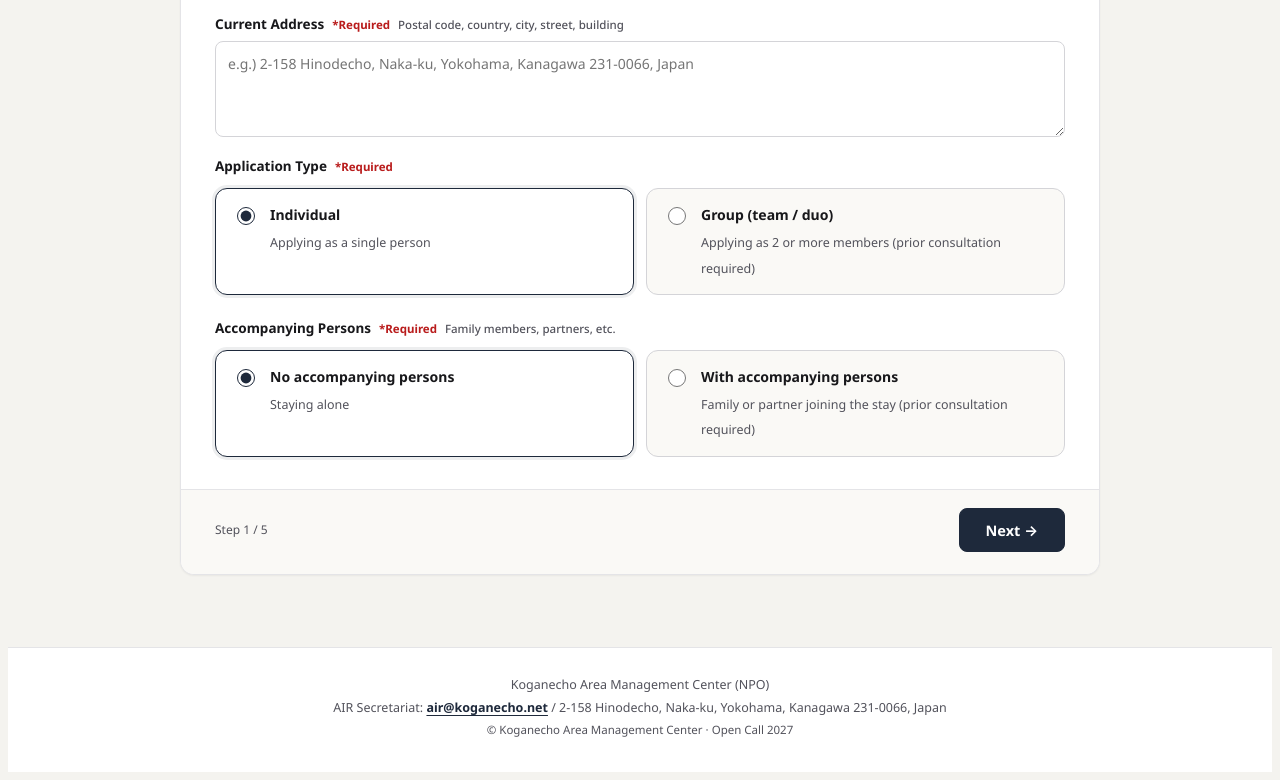
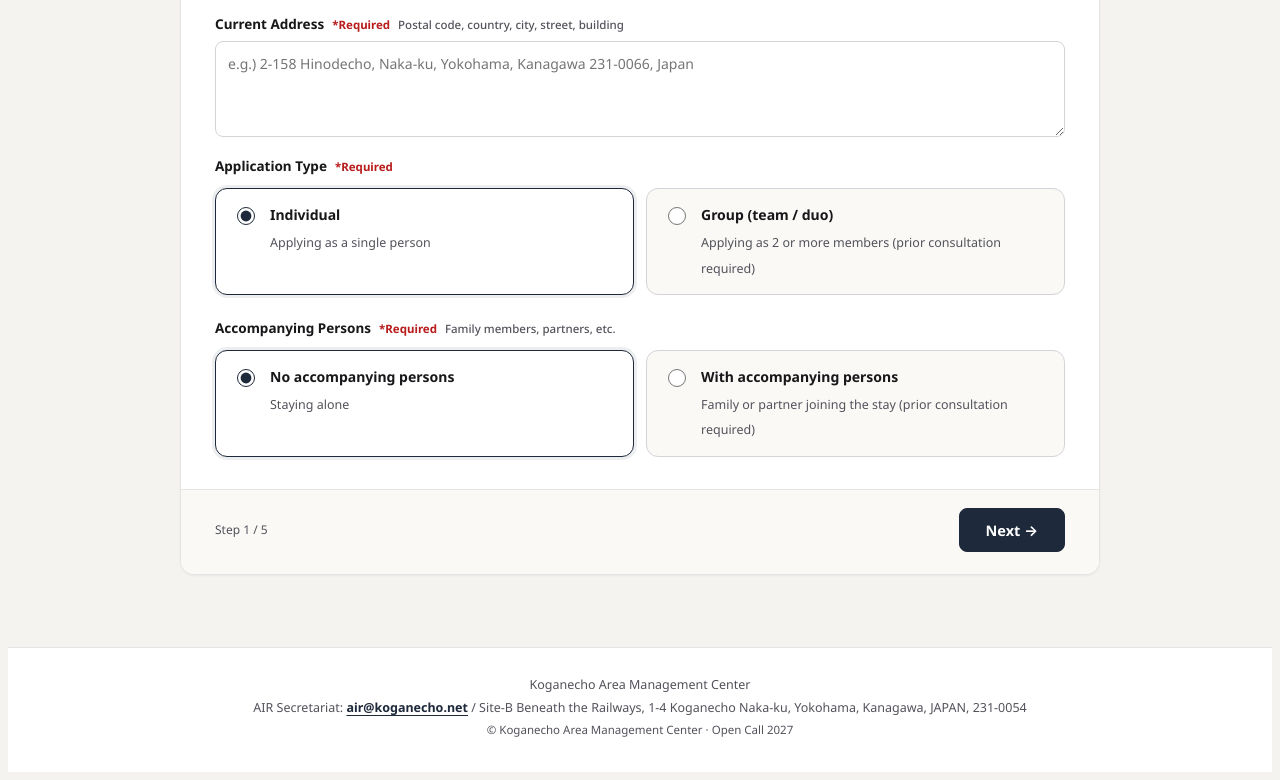
Before and after one commit to artizen79-theo/koganecho-air-opencall-2027, a plain HTML site: page en.html in a window 1280 px wide. Shown: the part 1436-2216 px from the top of the page. Drawn offline with Linux system fonts and the light colour scheme; no server answers.

Commit message:
Update en.html

```diff
--- a/en.html
+++ b/en.html
@@ -639,8 +639,8 @@
 
   <!-- ============ FOOTER ============ -->
   <footer class="kapp-footer">
-    Koganecho Area Management Center (NPO)<br>
-    AIR Secretariat: <a href="mailto:air@koganecho.net">air@koganecho.net</a> / 2-158 Hinodecho, Naka-ku, Yokohama, Kanagawa 231-0066, Japan<br>
+    Koganecho Area Management Center<br>
+    AIR Secretariat: <a href="mailto:air@koganecho.net">air@koganecho.net</a> / Site-B Beneath the Railways, 1-4 Koganecho Naka-ku, Yokohama, Kanagawa, JAPAN, 231-0054<br>
     <span style="font-size:11.5px;">© Koganecho Area Management Center · Open Call 2027</span>
   </footer>
 
```
